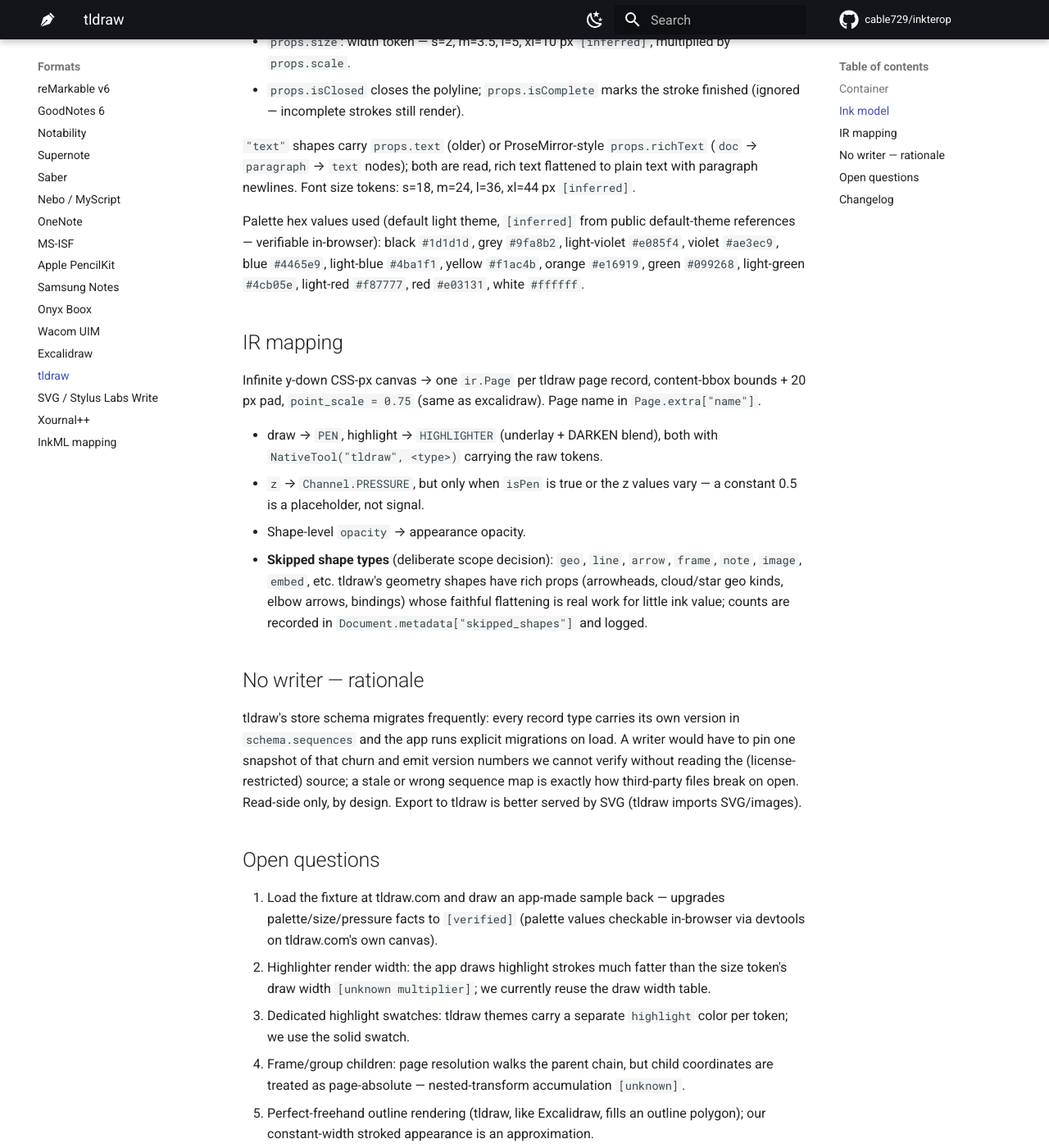
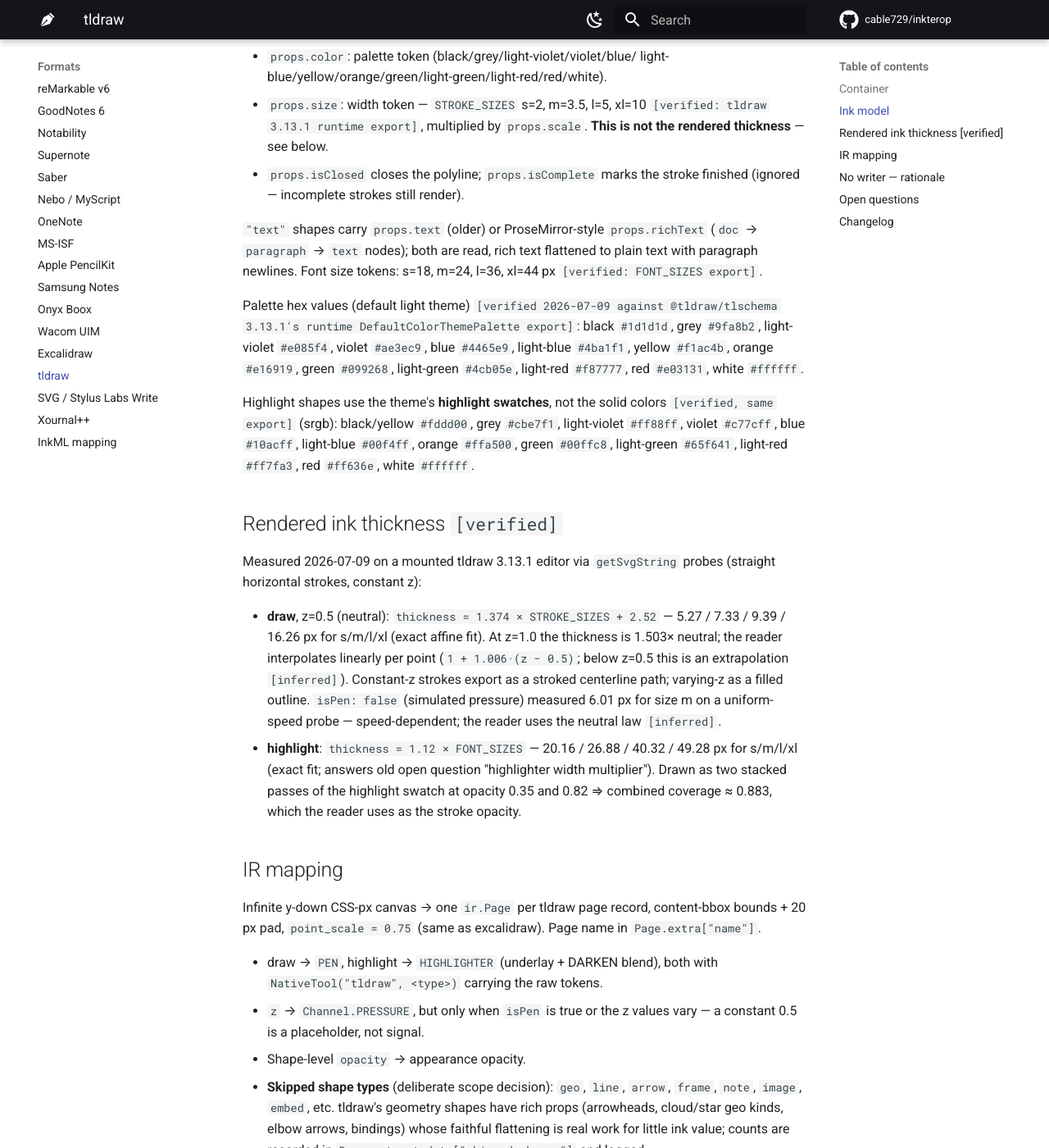
Before and after one commit to cable729/inkterop, an MkDocs documentation site: the page built from docs/formats/tldraw.md, in a window 1280 px wide and 1400 px high, scrolled down 1112 px. Shown: the whole window at 82% size. Built offline with MkDocs 1.6.1 and Material for MkDocs 9.7.7, drawn with Linux system fonts in a browser that asks for light colours; comment, search, counter and statistics services are not loaded; some of the changed text lies outside the part shown.

Commit message:
tldraw reader: palette/sizes/thickness verified against released 3.13.1 packages
Runtime observation of the published npm artifacts (exported constants +
getSvgString probes on a mounted editor) — no source read, per the
source-visible-license boundary:

- all 13 solid palette values, STROKE_SIZES and FONT_SIZES confirmed exact
- rendered draw thickness is NOT the size token: measured law
  1.374*STROKE_SIZES + 2.52 at neutral z, x1.503 at z=1.0; reader now
  emits measured widths with per-point pressure scaling (was ~2.5x thin)
- highlight: thickness = 1.12*FONT_SIZES, drawn in the theme's dedicated
  highlight swatches (not solid colors) as two passes 0.35+0.82 opacity
  => reader uses swatch color + 0.883 combined opacity
- docs upgraded [inferred]->[verified]; open questions 2/3 resolved

Co-Authored-By: Claude Fable 5 <noreply@anthropic.com>

```diff
--- a/docs/formats/tldraw.md
+++ b/docs/formats/tldraw.md
@@ -6,9 +6,12 @@ JSON save file of the tldraw whiteboard (tldraw.com / the tldraw SDK).
 License caution: tldraw's source is under a custom source-visible
 license, so — like the GoodNotes/goodparse boundary — this reader was
 built **only** from the public tldraw.dev docs pages plus hand-authored
-sample files. No tldraw source code was read. Field facts are
-`[inferred]` from docs until re-verified by loading fixtures at
-tldraw.com.
+sample files. No tldraw source code was read. Palette / size / rendered
+ink-thickness facts were upgraded to `[verified]` on 2026-07-09 by
+**runtime observation of the released npm packages** (reading exported
+constants and measuring a mounted editor's `getSvgString` output in a
+browser — the devtools-on-tldraw.com method, applied to the SDK), which
+stays on the safe side of the source-visible boundary.
 
 ## Container
 
@@ -42,22 +45,49 @@ owning page). Page records carry `name` and a fractional-indexing
   `props.isPen` marks real stylus input.
 - `props.color`: palette token (black/grey/light-violet/violet/blue/
   light-blue/yellow/orange/green/light-green/light-red/red/white).
-- `props.size`: width token — s=2, m=3.5, l=5, xl=10 px `[inferred]`,
-  multiplied by `props.scale`.
+- `props.size`: width token — `STROKE_SIZES` s=2, m=3.5, l=5, xl=10
+  `[verified: tldraw 3.13.1 runtime export]`, multiplied by
+  `props.scale`. **This is not the rendered thickness** — see below.
 - `props.isClosed` closes the polyline; `props.isComplete` marks the
   stroke finished (ignored — incomplete strokes still render).
 
 `"text"` shapes carry `props.text` (older) or ProseMirror-style
 `props.richText` (`doc` → `paragraph` → `text` nodes); both are read,
 rich text flattened to plain text with paragraph newlines. Font size
-tokens: s=18, m=24, l=36, xl=44 px `[inferred]`.
+tokens: s=18, m=24, l=36, xl=44 px `[verified: FONT_SIZES export]`.
 
-Palette hex values used (default light theme, `[inferred]` from public
-default-theme references — verifiable in-browser): black `#1d1d1d`,
-grey `#9fa8b2`, light-violet `#e085f4`, violet `#ae3ec9`, blue
-`#4465e9`, light-blue `#4ba1f1`, yellow `#f1ac4b`, orange `#e16919`,
-green `#099268`, light-green `#4cb05e`, light-red `#f87777`, red
-`#e03131`, white `#ffffff`.
+Palette hex values (default light theme) `[verified 2026-07-09 against
+@tldraw/tlschema 3.13.1's runtime DefaultColorThemePalette export]`:
+black `#1d1d1d`, grey `#9fa8b2`, light-violet `#e085f4`, violet
+`#ae3ec9`, blue `#4465e9`, light-blue `#4ba1f1`, yellow `#f1ac4b`,
+orange `#e16919`, green `#099268`, light-green `#4cb05e`, light-red
+`#f87777`, red `#e03131`, white `#ffffff`.
+
+Highlight shapes use the theme's **highlight swatches**, not the solid
+colors `[verified, same export]` (srgb): black/yellow `#fddd00`, grey
+`#cbe7f1`, light-violet `#ff88ff`, violet `#c77cff`, blue `#10acff`,
+light-blue `#00f4ff`, orange `#ffa500`, green `#00ffc8`, light-green
+`#65f641`, light-red `#ff7fa3`, red `#ff636e`, white `#ffffff`.
+
+## Rendered ink thickness `[verified]`
+
+Measured 2026-07-09 on a mounted tldraw 3.13.1 editor via
+`getSvgString` probes (straight horizontal strokes, constant z):
+
+- **draw**, z=0.5 (neutral): `thickness = 1.374 × STROKE_SIZES + 2.52`
+  — 5.27 / 7.33 / 9.39 / 16.26 px for s/m/l/xl (exact affine fit).
+  At z=1.0 the thickness is 1.503× neutral; the reader interpolates
+  linearly per point (`1 + 1.006·(z − 0.5)`; below z=0.5 this is an
+  extrapolation `[inferred]`). Constant-z strokes export as a stroked
+  centerline path; varying-z as a filled outline.
+  `isPen: false` (simulated pressure) measured 6.01 px for size m on a
+  uniform-speed probe — speed-dependent; the reader uses the neutral
+  law `[inferred]`.
+- **highlight**: `thickness = 1.12 × FONT_SIZES` — 20.16 / 26.88 /
+  40.32 / 49.28 px for s/m/l/xl (exact fit; answers old open question
+  "highlighter width multiplier"). Drawn as two stacked passes of the
+  highlight swatch at opacity 0.35 and 0.82 ⇒ combined coverage
+  ≈ 0.883, which the reader uses as the stroke opacity.
 
 ## IR mapping
 
@@ -89,20 +119,16 @@ to tldraw is better served by SVG (tldraw imports SVG/images).
 
 ## Open questions
 
-1. Load the fixture at tldraw.com and draw an app-made sample back —
-   upgrades palette/size/pressure facts to `[verified]` (palette values
-   checkable in-browser via devtools on tldraw.com's own canvas).
-2. Highlighter render width: the app draws highlight strokes much
-   fatter than the size token's draw width `[unknown multiplier]`; we
-   currently reuse the draw width table.
-3. Dedicated highlight swatches: tldraw themes carry a separate
-   `highlight` color per token; we use the solid swatch.
-4. Frame/group children: page resolution walks the parent chain, but
+1. An app-made `.tldr` (drawn at tldraw.com, saved) would confirm the
+   record shapes our hand-authored fixture assumes — the remaining
+   `[inferred]` container facts.
+2. Frame/group children: page resolution walks the parent chain, but
    child coordinates are treated as page-absolute — nested-transform
    accumulation `[unknown]`.
-5. Perfect-freehand outline rendering (tldraw, like Excalidraw, fills
-   an outline polygon); our constant-width stroked appearance is an
-   approximation.
+3. Pressure→thickness below z=0.5 is a linear extrapolation from the
+   z=0.5/z=1.0 measurements; a z<0.5 probe would pin it.
+4. `isPen: false` simulated-pressure thickness is speed-dependent; we
+   use the neutral-z law.
 
 ## Changelog
 
@@ -110,3 +136,9 @@ to tldraw is better served by SVG (tldraw imports SVG/images).
   fixture (`core/tests/fixtures/tldraw/`); reader not yet registered in
   `formats/__init__.py` (workstream rule — registration lines reported
   in the PR).
+- 2026-07-09 (later): palette (incl. highlight swatches), STROKE_SIZES,
+  FONT_SIZES and the rendered-thickness laws verified against the
+  released tldraw 3.13.1 packages at runtime; reader now emits measured
+  rendered widths (was the raw size token — ~2.5× too thin), per-point
+  pressure-scaled widths, highlight swatch colors and ~0.883 combined
+  highlight opacity.
```
Also changed, not shown: 2 other files.
